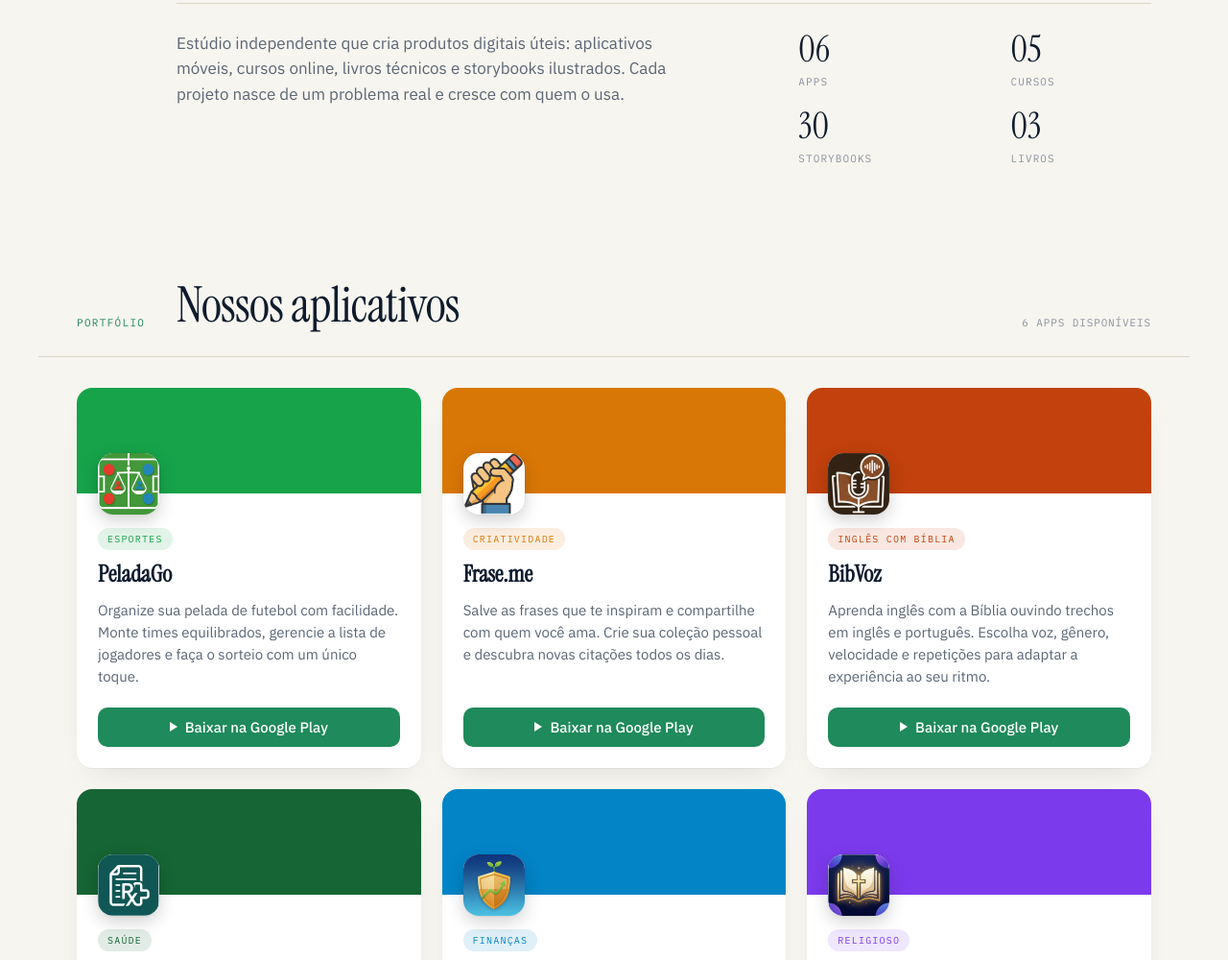
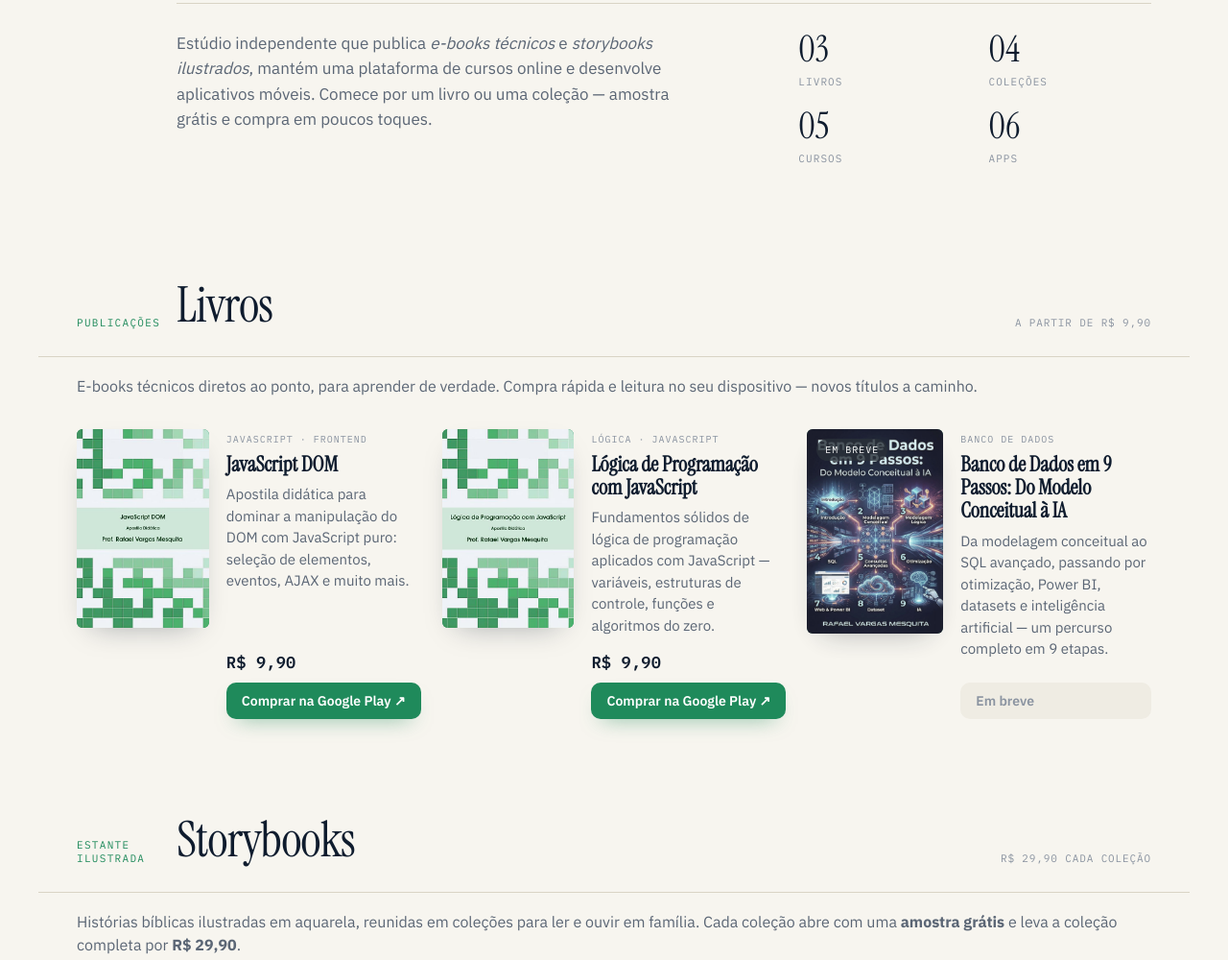
Before and after one commit to vargascodemail/vargascodemail.github.io, a plain HTML site: page index.html in a window 1280 px wide. Shown: the part 374-1374 px from the top of the page at 96% size. Drawn offline with Linux system fonts and the light colour scheme.

Commit message:
Refactor book and storybook sections for improved structure and add pricing details

```diff
--- a/app.js
+++ b/app.js
@@ -51,27 +51,36 @@
   },
 ];
 
+/* Livros à venda. preco + loja definem o CTA de compra; disponivel:false marca
+   o título como "Em breve" (sem preço nem botão). */
 const BOOKS = [
-  {
-    title: 'Banco de Dados em 9 Passos: Do Modelo Conceitual à IA',
-    tag: 'Banco de Dados',
-    cover: 'assets/livros/livro-bd.jpg',
-    desc: 'Da modelagem conceitual ao SQL avançado, passando por otimização, Power BI, datasets e inteligência artificial — um percurso completo em 9 etapas.',
-    url: 'https://ravarmes.github.io/curso-bd/',
-  },
   {
     title: 'JavaScript DOM',
     tag: 'JavaScript · Frontend',
     cover: 'assets/livros/livro-javascript_dom.jpg',
     desc: 'Apostila didática para dominar a manipulação do DOM com JavaScript puro: seleção de elementos, eventos, AJAX e muito mais.',
+    preco: 'R$ 9,90',
+    loja: 'Google Play',
     url: 'https://play.google.com/store/books/details?id=bw0XEQAAQBAJ',
+    disponivel: true,
   },
   {
     title: 'Lógica de Programação com JavaScript',
     tag: 'Lógica · JavaScript',
     cover: 'assets/livros/livro-javascript_logica.jpg',
     desc: 'Fundamentos sólidos de lógica de programação aplicados com JavaScript — variáveis, estruturas de controle, funções e algoritmos do zero.',
+    preco: 'R$ 9,90',
+    loja: 'Google Play',
     url: 'https://play.google.com/store/books/details?id=E-sWEQAAQBAJ',
+    disponivel: true,
+  },
+  {
+    title: 'Banco de Dados em 9 Passos: Do Modelo Conceitual à IA',
+    tag: 'Banco de Dados',
+    cover: 'assets/livros/livro-bd.jpg',
+    desc: 'Da modelagem conceitual ao SQL avançado, passando por otimização, Power BI, datasets e inteligência artificial — um percurso completo em 9 etapas.',
+    disponivel: false,
+    url: 'https://ravarmes.github.io/curso-bd/',
   },
 ];
 
@@ -154,26 +163,38 @@
 ];
 
 /* Coleções de storybooks de storybooks.vargascode.com.br — cada coleção reúne
-   10 storybooks ilustrados; o primeiro título sai como amostra grátis. */
+   10 storybooks ilustrados; o primeiro título sai como amostra grátis e a
+   coleção completa é vendida na Hotmart. Preço único definido abaixo. */
 const SB_BASE = 'https://storybooks.vargascode.com.br/';
+const PRECO_STORYBOOK = 'R$ 29,90';
 const COLECOES = [
   {
-    nome: 'Heróis', sufixo: 'da Fé',
-    lead: 'Dez histórias bíblicas reimaginadas em aquarela para tardes de leitura em família: a coragem, a fé e a esperança de quem andou com Deus.',
-    capa: SB_BASE + 'storybook-colecao-herois/storybook-noe/images/noah_page1_good_man_1779073705704.png',
-    amostra: SB_BASE + 'storybook-colecao-herois/storybook-noe/storybook.html',
+    nome: 'Heróis', amp: 'da', fim: 'Fé',
+    lead: 'Dez histórias bíblicas reimaginadas em aquarela para tardes de leitura em família — a coragem, a fé e a esperança dos que andaram com Deus.',
+    capa: 'storybook-colecao-herois/storybook-noe/images/noah_page1_good_man_1779073705704.png',
+    hotmart: 'https://pay.hotmart.com/Q106216283Q?off=2crregmg',
+    cor: 'var(--colecao-herois)',
   },
   {
-    nome: 'Flores', sufixo: 'da Bíblia',
-    lead: 'Dez flores e plantas das Escrituras e as lições que elas guardam, do cuidado de Deus à pureza do coração, em ilustrações delicadas.',
-    capa: SB_BASE + 'storybook-colecao-flores/storybook-lirio-dos-vales/images/lirio_page1_1779284455568.png',
-    amostra: SB_BASE + 'storybook-colecao-flores/storybook-lirio-dos-vales/storybook.html',
+    nome: 'Flores', amp: 'da', fim: 'Bíblia',
+    lead: 'Dez flores e plantas das Escrituras e as lições que elas guardam — do cuidado de Deus à pureza do coração, em ilustrações delicadas.',
+    capa: 'storybook-colecao-flores/storybook-lirio-dos-vales/images/lirio_page1_1779284455568.png',
+    hotmart: 'https://pay.hotmart.com/E106224375C',
+    cor: 'var(--colecao-flores)',
   },
   {
-    nome: 'Cidades', sufixo: 'da Bíblia',
-    lead: 'Dez cidades das Escrituras e o que aconteceu entre seus muros: promessas, milagres e coragem, para ler e ouvir em família.',
-    capa: SB_BASE + 'storybook-colecao-cidades/storybook-belem/images/belem_page6.png',
-    amostra: SB_BASE + 'storybook-colecao-cidades/storybook-belem/storybook.html',
+    nome: 'Cidades', amp: 'da', fim: 'Bíblia',
+    lead: 'Dez cidades das Escrituras e o que aconteceu entre seus muros — promessas, milagres e coragem, contados para ler e ouvir em família.',
+    capa: 'storybook-colecao-cidades/storybook-belem/images/belem_page6.png',
+    hotmart: 'https://pay.hotmart.com/W106224495W?off=5fnkp8zn',
+    cor: 'var(--colecao-cidades)',
+  },
+  {
+    nome: 'Discípulos', amp: 'de', fim: 'Jesus', qtd: 12,
+    lead: 'Doze histórias dos discípulos de Jesus inspiradas na série The Chosen — homens comuns, de personalidades marcantes, que deixaram tudo para seguir o Messias.',
+    capa: 'storybook-colecao-discipulos/storybook-pedro/images/pedro_page1.png',
+    hotmart: 'https://pay.hotmart.com/R106327299N',
+    cor: 'var(--colecao-discipulos)',
   },
 ];
 const SB_CATALOGO = SB_BASE + 'catalogo.html';
@@ -196,15 +217,23 @@
   </article>`;
 }
 function bookCardEditorial(b) {
-  return `<article class="ed-book">
+  const soon = b.disponivel === false;
+  const foot = soon
+    ? `<span class="ed-buy ed-buy--soon" aria-disabled="true">Em breve</span>`
+    : `<div class="ed-buy-row">
+        <span class="ed-price">${b.preco}</span>
+        <a class="ed-buy" href="${b.url}" target="_blank" rel="noopener noreferrer">Comprar na ${b.loja} ↗</a>
+      </div>`;
+  return `<article class="ed-book${soon ? ' is-soon' : ''}">
     <div class="ed-book-cover">
       <img src="${b.cover}" alt="${b.title}" loading="lazy">
+      ${soon ? '<span class="ed-book-ribbon">Em breve</span>' : ''}
     </div>
     <div class="ed-book-meta">
       <span class="ed-book-tag">${b.tag}</span>
       <h3 class="ed-book-name">${b.title}</h3>
       <p class="ed-book-desc">${b.desc}</p>
-      <a href="${b.url}" class="ed-book-link" target="_blank" rel="noopener noreferrer">Acessar livro →</a>
+      ${foot}
     </div>
   </article>`;
 }
@@ -248,16 +277,23 @@
 }
 
 function colecaoCardEditorial(col) {
-  return `<article class="ed-sb">
-    <a class="ed-sb-cover" href="${col.amostra}" target="_blank" rel="noopener noreferrer">
-      <img src="${col.capa}" alt="Coleção ${col.nome} ${col.sufixo}" loading="lazy">
+  const capa = SB_BASE + col.capa;
+  const amostra = SB_BASE + col.capa.replace(/\/images\/.*$/, '/storybook.html');
+  const qtd = col.qtd || 10;
+  return `<article class="ed-sb" style="--sb-color:${col.cor}">
+    <a class="ed-sb-cover" href="${amostra}" target="_blank" rel="noopener noreferrer">
+      <img src="${capa}" alt="Coleção ${col.nome} ${col.amp} ${col.fim}" loading="lazy">
       <span class="ed-sb-badge">Ler amostra grátis →</span>
     </a>
     <div class="ed-sb-body">
-      <span class="ed-sb-tag">Coleção · 10 storybooks</span>
-      <h3 class="ed-sb-name">${col.nome} <em>${col.sufixo}</em></h3>
+      <span class="ed-sb-tag">Coleção · ${qtd} storybooks</span>
+      <h3 class="ed-sb-name">${col.nome} ${col.amp} <em>${col.fim}</em></h3>
       <p class="ed-sb-desc">${col.lead}</p>
-      <a class="ed-sb-cta" href="${SB_CATALOGO}" target="_blank" rel="noopener noreferrer">Ver coleção →</a>
+      <div class="ed-buy-row">
+        <span class="ed-price">${PRECO_STORYBOOK}</span>
+        <a class="ed-buy" href="${col.hotmart}" target="_blank" rel="noopener noreferrer">Comprar na Hotmart ↗</a>
+      </div>
+      <a class="ed-sb-cta" href="${SB_CATALOGO}" target="_blank" rel="noopener noreferrer">Ver no catálogo →</a>
     </div>
   </article>`;
 }
--- a/index.html
+++ b/index.html
@@ -26,10 +26,10 @@
     <span class="brand-text"><b>Vargas</b><i>Code</i></span>
   </a>
   <nav class="ed-nav-links" aria-label="Navegação principal">
+    <a href="#livros">Livros</a>
+    <a href="#storybooks">Storybooks</a>
+    <a href="#cursos">Cursos</a>
     <a href="#apps">Apps</a>
-    <a href="#cursos">Cursos</a>
-    <a href="#storybooks">Storybooks</a>
-    <a href="#livros">Livros</a>
     <a href="#sobre">Sobre</a>
   </nav>
   <a class="nav-cta" href="#contato">Falar com a gente</a>
@@ -46,32 +46,52 @@
       <span class="ed-eyebrow">— Vargas Code · estúdio brasileiro · 2026</span>
     </div>
     <h1 class="ed-hero-title">
-      Apps, cursos e histórias<br>
+      Livros, cursos e histórias<br>
       feitos com <em>cuidado</em> e <em>simplicidade</em>.
     </h1>
     <div class="ed-hero-meta">
       <p class="ed-hero-lede">
-        Estúdio independente que cria produtos digitais úteis: aplicativos
-        móveis, cursos online, livros técnicos e storybooks ilustrados. Cada
-        projeto nasce de um problema real e cresce com quem o usa.
+        Estúdio independente que publica <em>e-books técnicos</em> e
+        <em>storybooks ilustrados</em>, mantém uma plataforma de cursos online
+        e desenvolve aplicativos móveis. Comece por um livro ou uma coleção —
+        amostra grátis e compra em poucos toques.
       </p>
       <dl class="ed-stats">
+        <div><dt>03</dt><dd>livros</dd></div>
+        <div><dt>04</dt><dd>coleções</dd></div>
+        <div><dt>05</dt><dd>cursos</dd></div>
         <div><dt>06</dt><dd>apps</dd></div>
-        <div><dt>05</dt><dd>cursos</dd></div>
-        <div><dt>30</dt><dd>storybooks</dd></div>
-        <div><dt>03</dt><dd>livros</dd></div>
       </dl>
     </div>
   </section>
 
-  <!-- PORTFOLIO -->
-  <section class="ed-portfolio" id="apps">
+  <!-- LIVROS -->
+  <section class="ed-books" id="livros">
     <header class="ed-section-head">
-      <span class="ed-section-tag">Portfólio</span>
-      <h2>Nossos aplicativos</h2>
-      <span class="ed-section-count">6 apps disponíveis</span>
+      <span class="ed-section-tag">Publicações</span>
+      <h2>Livros</h2>
+      <span class="ed-section-count">a partir de R$ 9,90</span>
     </header>
-    <div class="ed-grid"></div>
+    <p class="ed-section-lead">
+      E-books técnicos diretos ao ponto, para aprender de verdade. Compra
+      rápida e leitura no seu dispositivo — novos títulos a caminho.
+    </p>
+    <div class="ed-books-grid"></div>
+  </section>
+
+  <!-- STORYBOOKS -->
+  <section class="ed-storybooks" id="storybooks">
+    <header class="ed-section-head">
+      <span class="ed-section-tag">Estante ilustrada</span>
+      <h2>Storybooks</h2>
+      <span class="ed-section-count">R$ 29,90 cada coleção</span>
+    </header>
+    <p class="ed-section-lead">
+      Histórias bíblicas ilustradas em aquarela, reunidas em coleções para ler
+      e ouvir em família. Cada coleção abre com uma <strong>amostra grátis</strong>
+      e leva a coleção completa por <strong>R$ 29,90</strong>.
+    </p>
+    <div class="ed-sb-grid"></div>
   </section>
 
   <!-- CURSOS -->
@@ -88,28 +108,14 @@
     <div class="ed-courses-grid"></div>
   </section>
 
-  <!-- STORYBOOKS -->
-  <section class="ed-storybooks" id="storybooks">
+  <!-- PORTFOLIO -->
+  <section class="ed-portfolio" id="apps">
     <header class="ed-section-head">
-      <span class="ed-section-tag">Estante ilustrada</span>
-      <h2>Storybooks</h2>
-      <a class="ed-section-count" href="https://storybooks.vargascode.com.br/catalogo.html" target="_blank" rel="noopener noreferrer">ver catálogo ↗</a>
+      <span class="ed-section-tag">Portfólio</span>
+      <h2>Nossos aplicativos</h2>
+      <span class="ed-section-count">6 apps gratuitos</span>
     </header>
-    <p class="ed-section-lead">
-      Histórias bíblicas ilustradas em aquarela, reunidas em coleções de dez
-      títulos para ler e ouvir em família. Cada coleção abre com uma amostra grátis.
-    </p>
-    <div class="ed-sb-grid"></div>
-  </section>
-
-  <!-- LIVROS -->
-  <section class="ed-books" id="livros">
-    <header class="ed-section-head">
-      <span class="ed-section-tag">Publicações</span>
-      <h2>Livros</h2>
-      <span class="ed-section-count">e-books técnicos</span>
-    </header>
-    <div class="ed-books-grid"></div>
+    <div class="ed-grid"></div>
   </section>
 
   <!-- SOBRE -->
--- a/styles.css
+++ b/styles.css
@@ -28,6 +28,11 @@
   --card: #ffffff;
   --card-soft: #efece3;
   --navy: #0f1c2e;
+  /* cores das coleções de storybooks (usadas no CTA de compra) */
+  --colecao-herois: #1f7a6b;
+  --colecao-flores: #c0568a;
+  --colecao-cidades: #b5792a;
+  --colecao-discipulos: #2f6aa8;
 }
 
 /* font pairings driven by tweak */
@@ -255,10 +260,11 @@
 }
 .ed-book {
   display: grid; grid-template-columns: 1fr 1.4fr;
-  gap: 18px; align-items: start;
+  gap: 18px; align-items: stretch;
 }
 .ed-book-cover {
   aspect-ratio: 2/3;
+  align-self: start;
   border-radius: 6px;
   background: var(--book-color, var(--accent));
   position: relative; overflow: hidden;
@@ -284,16 +290,53 @@
   font-family: var(--f-mono); font-size: 9px; letter-spacing: .12em; text-transform: uppercase;
   color: rgba(255,255,255,.7);
 }
-.ed-book-meta { padding-top: 4px; display: flex; flex-direction: column; gap: 8px; }
+.ed-book-meta { padding-top: 4px; display: flex; flex-direction: column; gap: 8px; height: 100%; }
 .ed-book-tag {
   align-self: flex-start;
   font-family: var(--f-mono); font-size: 10px; letter-spacing: .1em; text-transform: uppercase;
   color: var(--fg-soft);
 }
 .ed-book-name { margin: 0; font-family: var(--f-display); font-size: 22px; line-height: 1.1; color: var(--fg); }
-.ed-book-desc { margin: 0; font-size: 15px; line-height: 1.5; color: var(--fg-mute); }
+.ed-book-desc { margin: 0; font-size: 15px; line-height: 1.5; color: var(--fg-mute); flex: 1; }
 .ed-book-link { font-family: var(--f-mono); font-size: 12px; color: var(--accent); text-decoration: none; letter-spacing: .04em; margin-top: 4px; }
 .ed-book-link:hover { text-decoration: underline; }
+
+/* ----- PREÇO + COMPRA (livros e storybooks) ----- */
+.ed-buy-row {
+  display: flex; align-items: center; flex-wrap: wrap;
+  gap: 10px 14px; margin-top: 8px;
+}
+.ed-price {
+  font-family: var(--f-mono); font-weight: 600; font-size: 17px;
+  letter-spacing: .01em; color: var(--fg);
+}
+.ed-price--free { color: var(--accent); }
+.ed-buy {
+  display: inline-flex; align-items: center; gap: 7px;
+  background: var(--accent); color: var(--accent-on);
+  font: 600 14px/1 var(--f-body); text-decoration: none; white-space: nowrap;
+  padding: 12px 16px; border-radius: 10px;
+  box-shadow: 0 10px 22px -12px color-mix(in oklab, var(--accent) 65%, transparent);
+  transition: filter .2s, transform .2s;
+}
+.ed-buy:hover { filter: brightness(.93); transform: translateY(-1px); }
+.ed-buy:focus-visible { outline: 2px solid var(--accent); outline-offset: 3px; }
+.ed-buy--soon {
+  background: var(--card-soft); color: var(--fg-soft);
+  box-shadow: none; cursor: default; pointer-events: none;
+}
+
+/* identidade da coleção: fita superior colorida */
+.ed-sb { border-top: 3px solid var(--sb-color, var(--accent)); }
+
+/* livro "Em breve" */
+.ed-book.is-soon .ed-book-cover { filter: grayscale(.4); opacity: .9; }
+.ed-book-ribbon {
+  position: absolute; top: 10px; left: 10px; z-index: 1;
+  font-family: var(--f-mono); font-size: 10px; letter-spacing: .1em; text-transform: uppercase;
+  color: #fff; background: rgba(15,28,46,.8);
+  padding: 5px 9px; border-radius: 999px;
+}
 
 /* ----- CURSOS ----- */
 .ed-courses { padding-bottom: 40px; }
```
